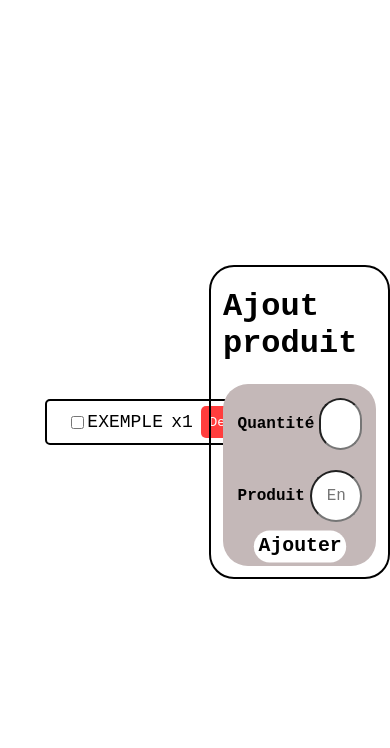
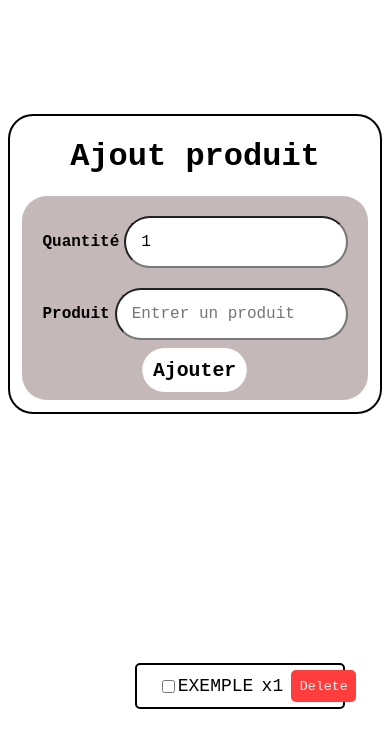
Before and after one commit to Romainub87/course, a React (Create React App) app: page / in a window 390 px wide. Shown: the top 748 px of the page. Built offline with nearby package versions, Linux system fonts and the light colour scheme.

Commit message:
responsive start

```diff
--- a/public/index.html
+++ b/public/index.html
@@ -24,7 +24,7 @@
       work correctly both with client-side routing and a non-root public URL.
       Learn how to configure a non-root public URL by running `npm run build`.
     -->
-    <title>React App</title>
+    <title>Liste de course</title>
   </head>
   <body>
     <noscript>You need to enable JavaScript to run this app.</noscript>
--- a/src/components/App.js
+++ b/src/components/App.js
@@ -30,12 +30,12 @@ function App() {
 
   return (
     <div className="app">
+      <AjoutProd addProduct={AddProduct}></AjoutProd>
       <ProductList
         productList={productList}
         addProduct={AddProduct}
         removeProduct={DeleteProduct}
       ></ProductList>
-      <AjoutProd addProduct={AddProduct}></AjoutProd>
     </div>
   );
 }
--- a/src/styles/App.css
+++ b/src/styles/App.css
@@ -4,5 +4,6 @@
   height: 100vh;
   align-items: center;
   display: flex;
+  flex-wrap: wrap;
   justify-content: space-around;
 }
```
Also changed, not shown: 1 other file (tests, documents, lock files or other folders). Lines whose indentation alone changed are shown as unchanged.
